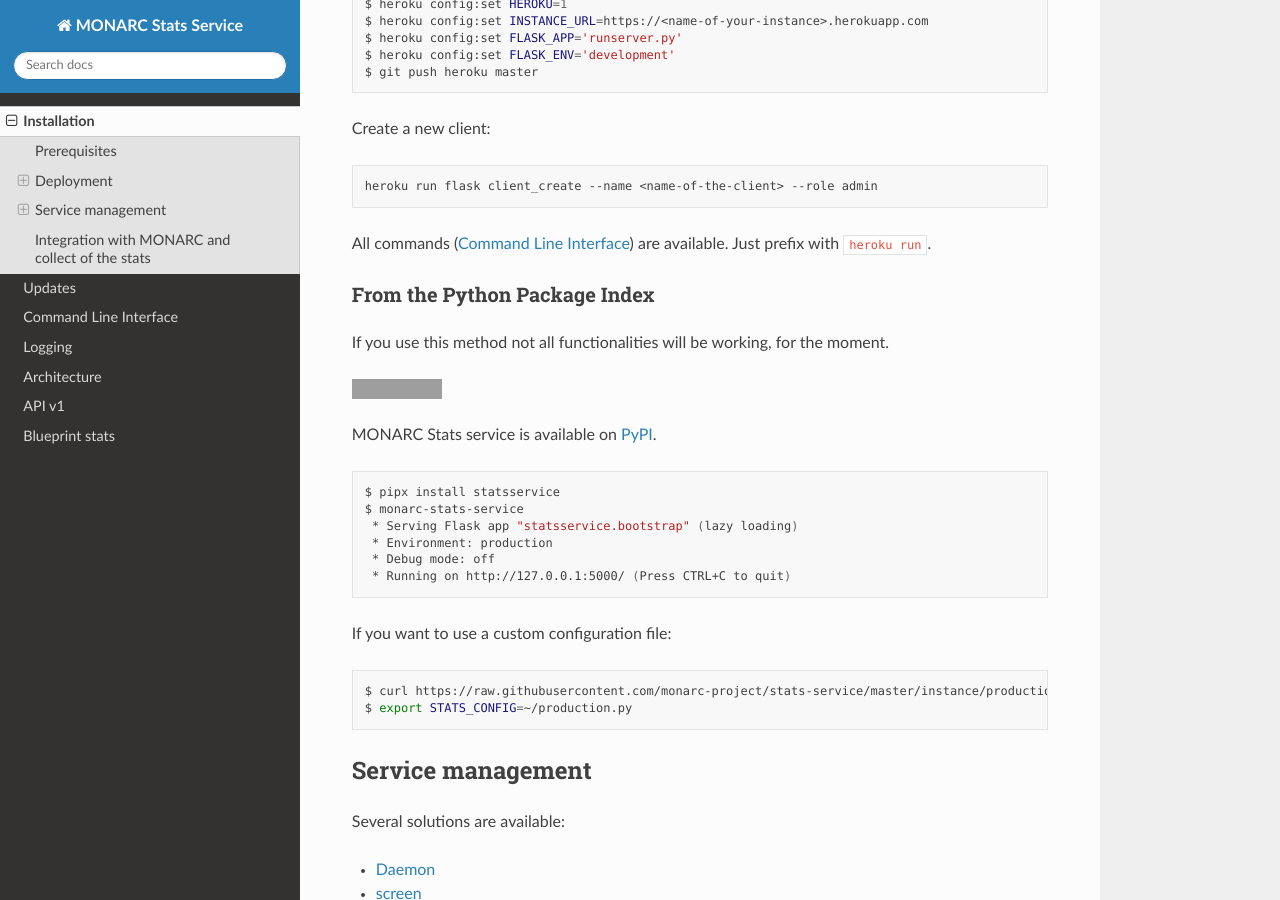
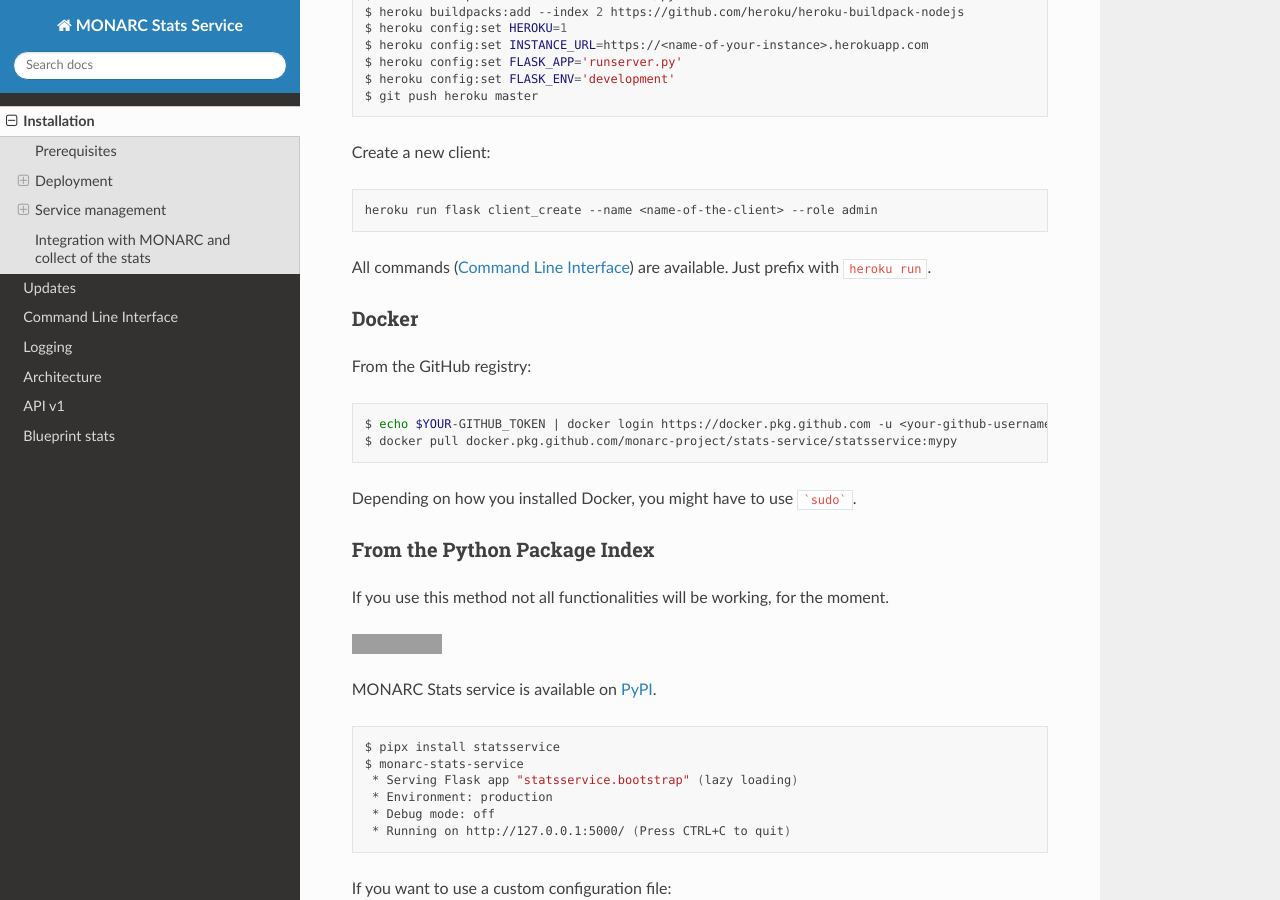
Before and after one commit to monarc-project/stats-service, a Sphinx documentation site: the page built from docs/installation.rst, in a window 1280 px wide and 900 px high, scrolled down 2303 px. Built offline with Sphinx 7.4.7 and the Read the Docs theme 2.0.0, drawn with Linux system fonts in a browser that asks for light colours; grey boxes are pictures that could not be loaded.

Commit message:
chg: updated documentation

````diff
--- a/docs/installation.rst
+++ b/docs/installation.rst
@@ -123,6 +123,18 @@
 
 All commands (:ref:`cli`) are available. Just prefix with ``heroku run``.
 
+
+Docker
+~~~~~~
+
+From the GitHub registry:
+
+.. code-block:: bash
+
+    $ echo $YOUR-GITHUB_TOKEN | docker login https://docker.pkg.github.com -u <your-github-username> --password-stdin
+    $ docker pull docker.pkg.github.com/monarc-project/stats-service/statsservice:mypy
+
+Depending on how you installed Docker, you might have to use ```sudo```.
 
 
 From the Python Package Index
````
